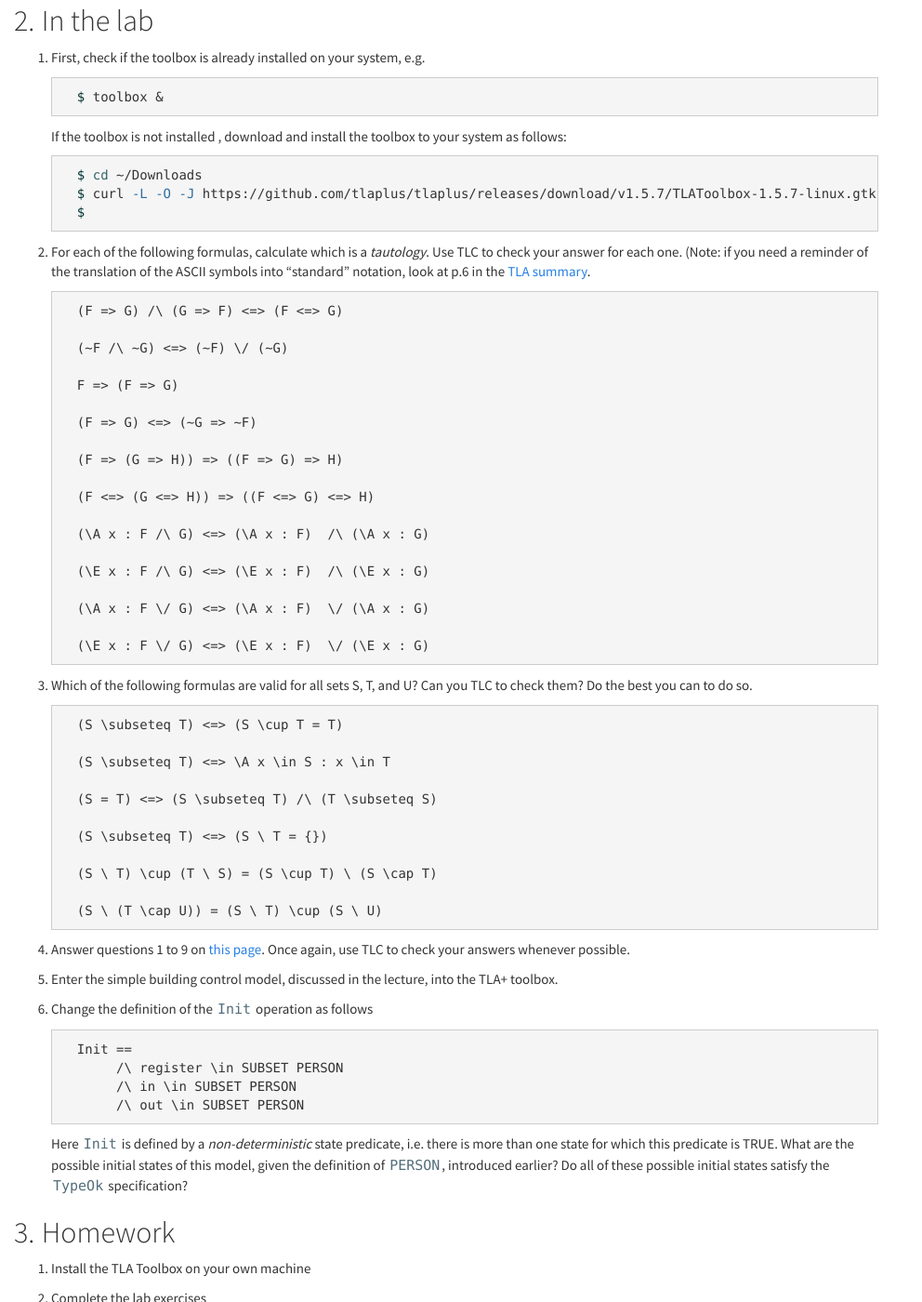
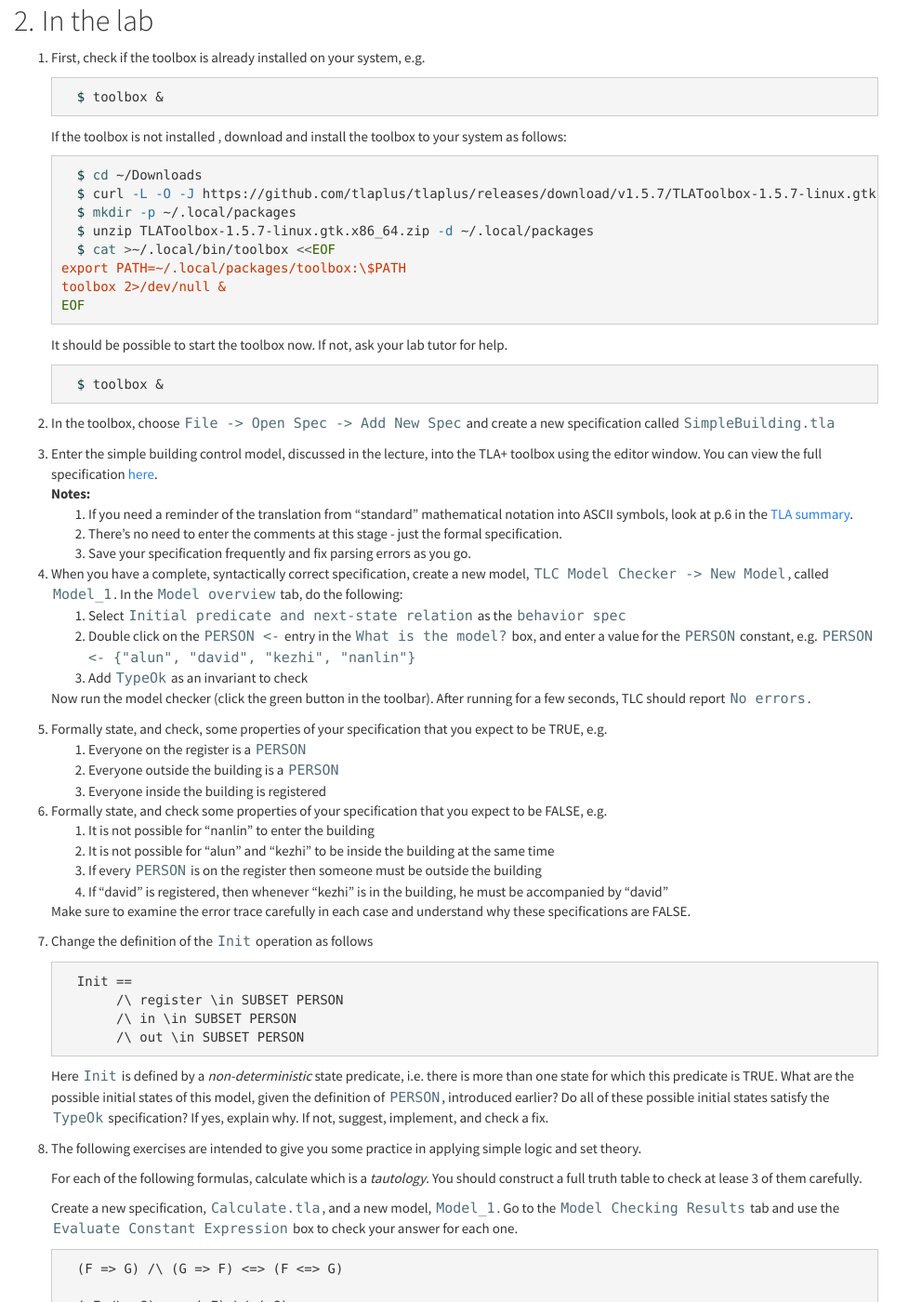
Before and after one commit to DavidKendall/kf6009, a Jekyll site: the page built from L01.md, in a window 1280 px wide and 1400 px high, scrolled down 627 px. Shown: the whole window at 93% size, without its empty margins (0-992 px from the left). Built offline with Jekyll 4.4.1, drawn with Linux system fonts in a browser that asks for light colours; nearby versions of some CDN libraries; some of the changed text lies outside the part shown.

Commit message:
Week 1 ready, everything else needs work

````diff
--- a/L01.md
+++ b/L01.md
@@ -23,13 +23,90 @@ The purpose of this lab is to introduce you to the [TLA+ Toolbox](https://lampor
      ```sh
      $ cd ~/Downloads
      $ curl -L -O -J https://github.com/tlaplus/tlaplus/releases/download/v1.5.7/TLAToolbox-1.5.7-linux.gtk.x86_64.zip
-     $
+     $ mkdir -p ~/.local/packages
+     $ unzip TLAToolbox-1.5.7-linux.gtk.x86_64.zip -d ~/.local/packages
+     $ cat >~/.local/bin/toolbox <<EOF
+export PATH=~/.local/packages/toolbox:\$PATH
+toolbox 2>/dev/null &
+EOF
      ```
+   It should be possible to start the toolbox now. If not, ask your lab tutor
+   for help.
 
-1. For each of the following formulas, calculate which is a *tautology*.
-   Use TLC to check your answer for each one. (Note: if you need a reminder of
-   the translation of the ASCII symbols into "standard" notation, look
-   at p.6 in the [TLA summary]({{site.baseurl}}{{site.raurl}}/summary.pdf).
+     ```sh
+     $ toolbox &
+     ```
+1. In the toolbox, choose `File -> Open Spec -> Add New Spec` and create a
+   new specification called `SimpleBuilding.tla`
+
+1. Enter the simple building control model, discussed in the lecture, into the
+   TLA+ toolbox using the editor window. You can view the full specification
+   [here]({{site.baseurl}}{{site.raurl}}/specifications/SimpleBuilding.pdf).
+   <br/>**Notes:**
+   1. If you need a reminder of
+      the translation from "standard" mathematical notation into ASCII symbols, look
+      at p.6 in the [TLA summary]({{site.baseurl}}{{site.raurl}}/summary.pdf).
+   1. There's no need to enter the comments at this stage - just the formal
+      specification.
+   1. Save your specification frequently and fix parsing errors as you go.
+
+1. When you have a complete, syntactically correct specification, create a new model,
+   `TLC Model Checker -> New Model`, called `Model_1`. In the
+   `Model overview` tab, do the following:
+   1. Select `Initial predicate and next-state relation`
+      as the `behavior spec`
+   1. Double click on the `PERSON <-` entry in the `What is the model?` box,
+      and enter a value for the `PERSON` constant,
+      e.g. `PERSON <- {"alun", "david", "kezhi", "nanlin"}`
+   1. Add `TypeOk` as an invariant to check
+
+   Now run the model checker (click the green button in the toolbar). After running
+   for a few seconds, TLC should report `No errors`.
+
+1. Formally state, and check, some properties of your specification that you
+   expect to be TRUE, e.g.
+   1. Everyone on the register is a `PERSON`
+   1. Everyone outside the building is a `PERSON`
+   1. Everyone inside the building is registered
+
+1. Formally state, and check some properties of
+   your specification that you expect to be FALSE, e.g.
+   1. It is not possible for "nanlin" to enter the building
+   1. It is not possible for "alun" and "kezhi" to be inside the
+      building at the same time
+   1. If every `PERSON` is on the register then someone must be outside
+      the building
+   1. If "david" is registered, then whenever "kezhi" is in the building,
+      he must be accompanied by "david"
+
+   Make sure to examine the error trace carefully in each case and understand
+   why these specifications are FALSE.
+
+1. Change the definition of the `Init` operation as follows
+
+     ```
+     Init ==
+          /\ register \in SUBSET PERSON
+          /\ in \in SUBSET PERSON
+          /\ out \in SUBSET PERSON
+     ```
+   Here `Init` is defined by a *non-deterministic* state predicate, i.e.
+   there is more than one state for which this predicate is TRUE.
+   What are the possible initial states of this model, given the definition
+   of `PERSON`, introduced earlier? Do all of these possible initial states
+   satisfy the `TypeOk` specification? If yes, explain why. If not, suggest,
+   implement, and check a fix.
+
+1. The following exercises are intended to give you some practice in
+   applying simple logic and set theory.
+
+   For each of the following formulas, calculate which is a *tautology*.
+   You should construct a full truth table to check at lease 3 of them
+   carefully.
+
+   Create a new specification, `Calculate.tla`, and a new
+   model, `Model_1`. Go to the `Model Checking Results` tab and
+   use the `Evaluate Constant Expression` box to check your answer for each one.
 
      ```
      (F => G) /\ (G => F) <=> (F <=> G)
@@ -57,7 +134,7 @@ The purpose of this lab is to introduce you to the [TLA+ Toolbox](https://lampor
    TLC to check them? Do the best you can to do so.
 
      ```
-     (S \subseteq T) <=> (S \cup T = T)
+     (S \subseteq T) <=> (S \union T = T)
 
      (S \subseteq T) <=> \A x \in S : x \in T
 
@@ -65,30 +142,13 @@ The purpose of this lab is to introduce you to the [TLA+ Toolbox](https://lampor
 
      (S \subseteq T) <=> (S \ T = {})
 
-     (S \ T) \cup (T \ S) = (S \cup T) \ (S \cap T)
+     (S \ T) \union (T \ S) = (S \union T) \ (S \intersect T)
 
-     (S \ (T \cap U)) = (S \ T) \cup (S \ U)
+     (S \ (T \intersect U)) = (S \ T) \union (S \ U)
      ```
 
 1. Answer questions 1 to 9 on [this page](http://www.cs.bham.ac.uk/research/projects/lics/tutor/chap1/questions.html).
    Once again, use TLC to check your answers whenever possible.
-
-1. Enter the simple building control model, discussed in the lecture, into the
-   TLA+ toolbox.
-
-1. Change the definition of the `Init` operation as follows
-
-     ```
-     Init ==
-          /\ register \in SUBSET PERSON
-          /\ in \in SUBSET PERSON
-          /\ out \in SUBSET PERSON
-     ```
-   Here `Init` is defined by a *non-deterministic* state predicate, i.e.
-   there is more than one state for which this predicate is TRUE.
-   What are the possible initial states of this model, given the definition
-   of `PERSON`, introduced earlier? Do all of these possible initial states
-   satisfy the `TypeOk` specification?
 
 ## Homework
 
````
Also changed, not shown: 2 other files.
